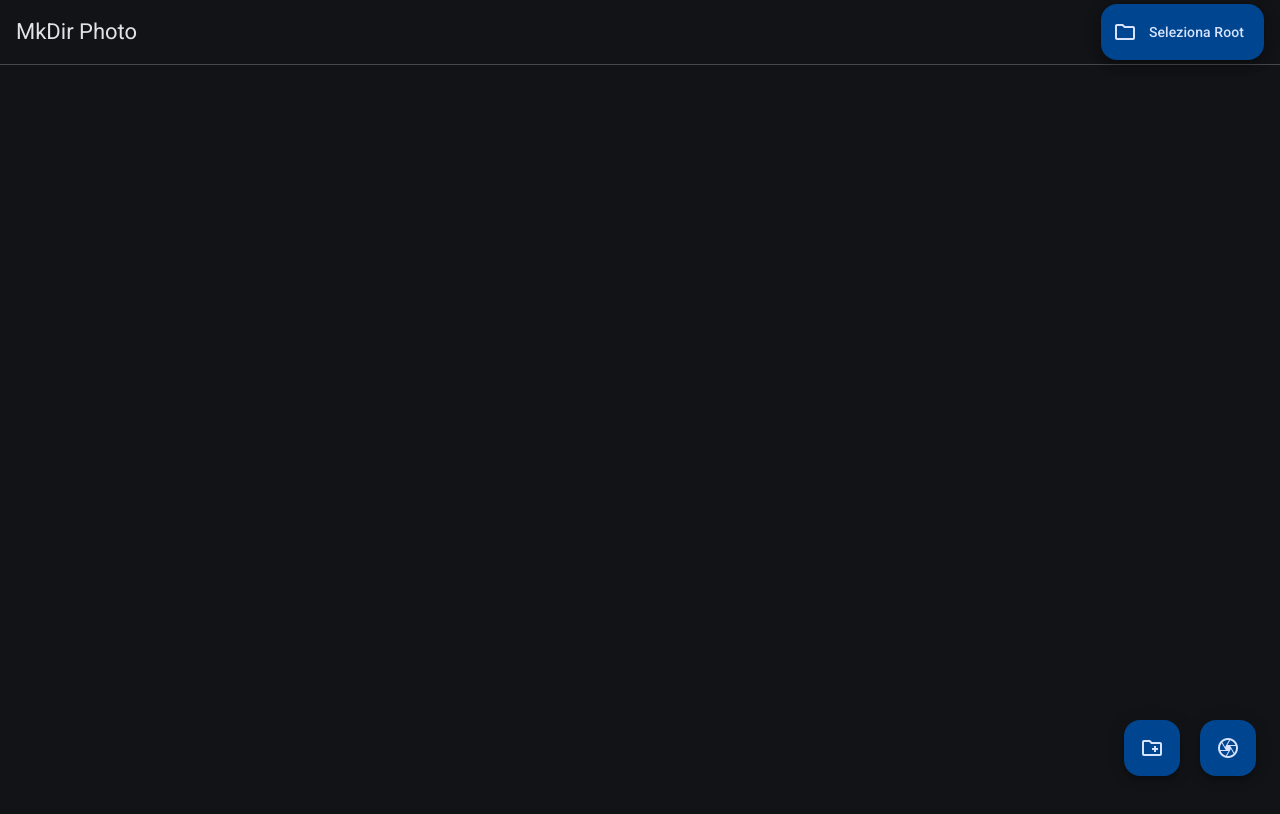
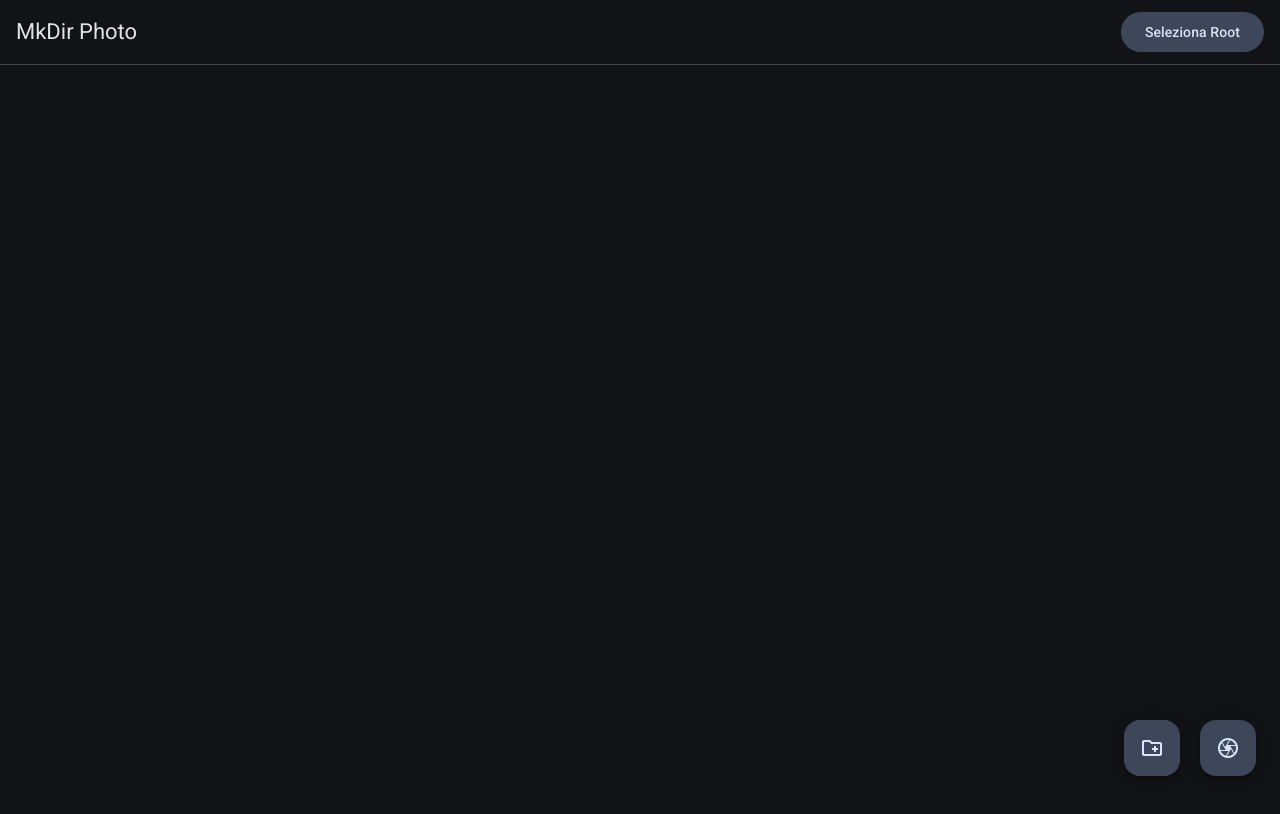
Before and after one commit to marrafederico96/mkdir-photo, an Angular app: page / in a window 1280 px wide. Shown: the top 814 px of the page. Built offline with nearby package versions, Linux system fonts and the light colour scheme.

Commit message:
refactor: update button styles in navbar and floating button components

```diff
--- a/src/app/components/floating-button/floating-button.component.scss
+++ b/src/app/components/floating-button/floating-button.component.scss
@@ -7,4 +7,8 @@
   justify-content: center;
   align-items: center;
   gap: 20px;
+
+  button {
+    background-color: #3e4759;
+  }
 }
--- a/src/app/components/navbar/navbar.component.html
+++ b/src/app/components/navbar/navbar.component.html
@@ -1,13 +1,11 @@
 <mat-toolbar>
     <span>MkDir Photo</span>
     @if (this.rootDir()) {
-    <button matFab extended (click)="setRootDirectory()">
-        <mat-icon>folder</mat-icon>
+    <button matButton="tonal" (click)="setRootDirectory()">
         {{this.rootDir()?.name}}
     </button>
     } @else {
-    <button matFab extended (click)="setRootDirectory()">
-        <mat-icon>folder</mat-icon>
+    <button matButton="tonal" (click)="setRootDirectory()">
         Seleziona Root
     </button>
     }
```
